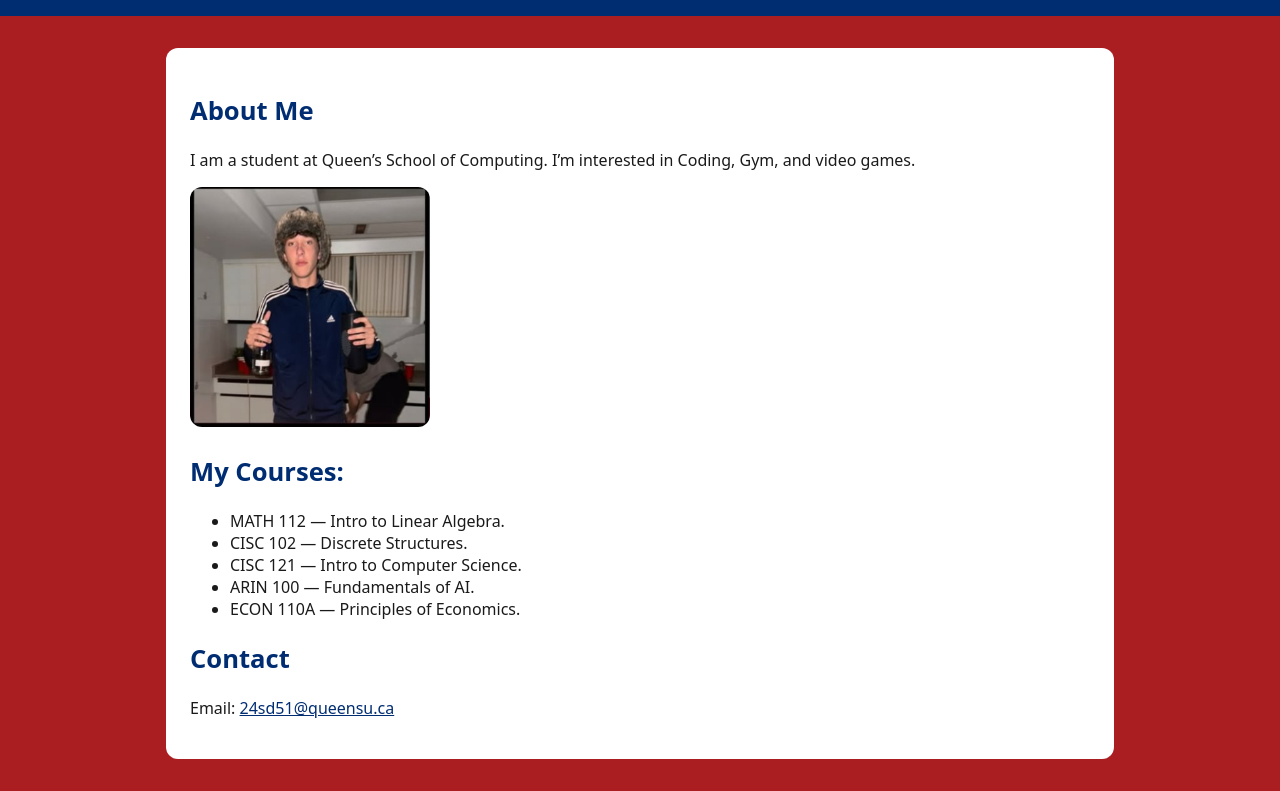
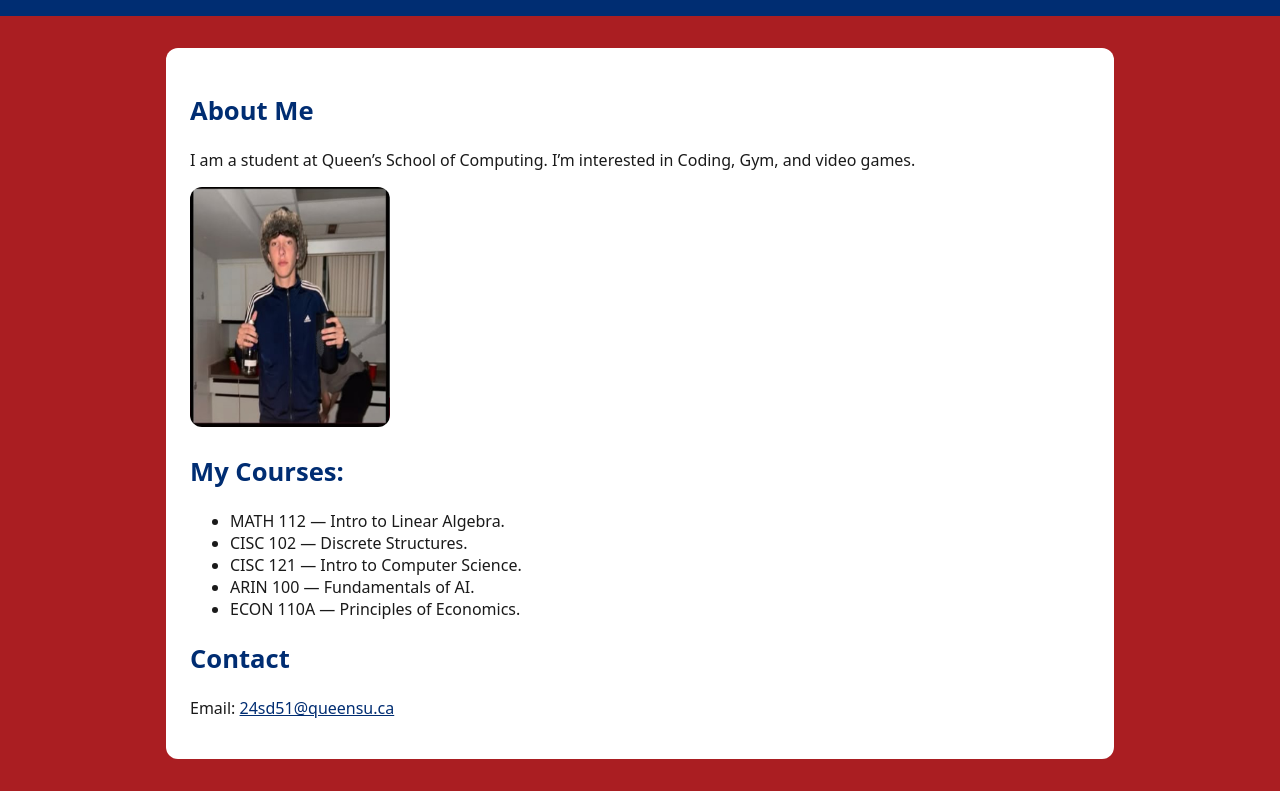
Before and after one commit to michaelzin07/queens-student-page, a plain HTML site: page index.html in a window 1280 px wide. Shown: the part 102-893 px from the top of the page. Drawn offline with Linux system fonts and the light colour scheme.

Commit message:
Update index.html

```diff
--- a/index.html
+++ b/index.html
@@ -17,7 +17,7 @@
       <p>I am a student at Queen’s School of Computing. I’m interested in Coding, Gym, and video games<!-- replace with interests -->.</p>
 
       <!-- ====== PHOTO (upload me.jpg to repo root, then update the src below) ====== -->
-      <img src="SelfPic.jpeg" alt="Michael Zinchenko" width="240" height="240" />
+      <img src="SelfPic.jpeg" alt="Michael Zinchenko" width="200" height="240" />
 
       <!-- ====== PROJECTS/COURSES (add or rename items to courses instead of projects) ====== -->
       <h2>My Courses:</h2>
```
